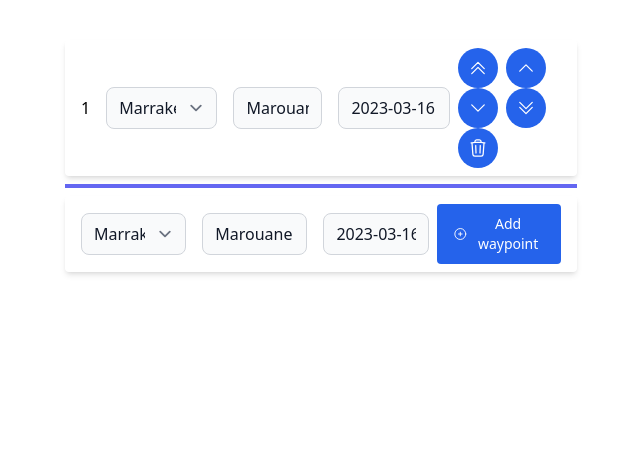
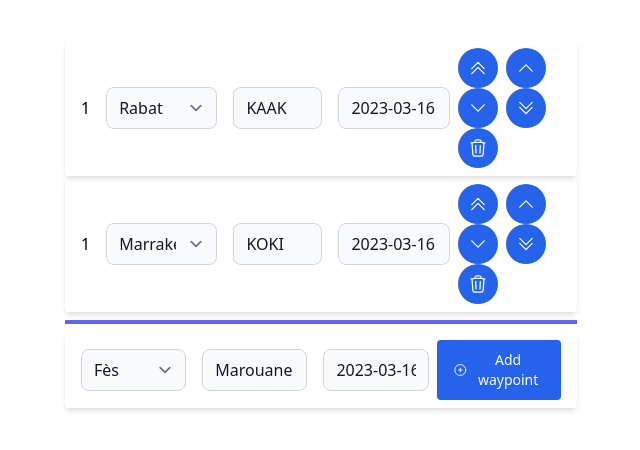
Before and after one commit to marouaneunix/app-waypoints, a React (Vite) app: page / in a window 1280 px wide. Shown: the top 450 px of the page, without its empty margins (319-959 px from the left). Built offline with nearby package versions, Linux system fonts and the light colour scheme.

Commit message:
3-data-flow-input-output

```diff
--- a/src/App.tsx
+++ b/src/App.tsx
@@ -1,23 +1,31 @@
-import { useState } from "react";
-
-import DatePicker from "react-datepicker";
 import "react-datepicker/dist/react-datepicker.css";
 import "./App.css";
-import { BottomIcon } from "./components/icons/BottomIcon";
-import { TopIcon } from "./components/icons/TopIcon";
-import { TrashIcon } from "./components/icons/TrashIcon";
-import { DownIcon } from "./components/icons/DownIcon";
-import { UpIcon } from "./components/icons/UpIcon";
-import { Button } from "./components/ui/Button";
-import { CitiesSelect } from "./components/ui/CitiesSelect";
+import { Divider } from "./components/ui/Divider";
+import { WaypointLineCreate } from "./components/WaypointLineCreate";
 import { WaypointLine } from "./components/WaypointLineEdit";
-import { WaypointLineCreate } from "./components/WaypointLineCreate";
-import { Divider } from "./components/ui/Divider";
 
 function App() {
+  const waypoints = [
+    {
+      city: "Rabat",
+      arrivalDate: new Date(),
+      driverName: "KAAK",
+    },
+    {
+      city: "Marrakech",
+      arrivalDate: new Date(),
+      driverName: "KOKI",
+    },
+  ];
   return (
     <div className="mx-96 mt-10">
-      <WaypointLine />
+      {waypoints.map((waypoint, index) => (
+        <WaypointLine
+          key={index}
+          waypoint={waypoint}
+        />
+      ))}
+
       <Divider />
       <WaypointLineCreate />
     </div>
--- a/src/components/WaypointLineCreate.tsx
+++ b/src/components/WaypointLineCreate.tsx
@@ -7,7 +7,7 @@ export const WaypointLineCreate = () => {
     return (
         <div className="flex flex-row p-2 rounded shadow-md items-center">
         <div className="basis-1/4  mx-2">
-          <CitiesSelect />
+          <CitiesSelect city="Fès" onSelectCity={city => console.log(city)}/>
         </div>
         <div className="basis-1/4 mx-2">
           <input
--- a/src/components/WaypointLineEdit.tsx
+++ b/src/components/WaypointLineEdit.tsx
@@ -1,26 +1,36 @@
-import { BottomIcon } from "./icons/BottomIcon"
-import { DownIcon } from "./icons/DownIcon"
-import { TopIcon } from "./icons/TopIcon"
-import { TrashIcon } from "./icons/TrashIcon"
-import { UpIcon } from "./icons/UpIcon"
-import { Button } from "./ui/Button"
-import { CitiesSelect } from "./ui/CitiesSelect"
 import DatePicker from "react-datepicker";
 import "react-datepicker/dist/react-datepicker.css";
+import { BottomIcon } from "./icons/BottomIcon";
+import { DownIcon } from "./icons/DownIcon";
+import { TopIcon } from "./icons/TopIcon";
+import { TrashIcon } from "./icons/TrashIcon";
+import { UpIcon } from "./icons/UpIcon";
+import { Button } from "./ui/Button";
+import { CitiesSelect } from "./ui/CitiesSelect";
 
-export const WaypointLine = () => {
-
+interface Waypoint {
+  city: string;
+  driverName: string;
+  arrivalDate: Date;
+}
+type WaypointProps = {
+  waypoint: Waypoint;
+};
+export const WaypointLine = ({ waypoint }: WaypointProps) => {
   return (
     <div className="flex flex-row p-2 rounded shadow-md items-center">
       <div className="flex-none  mx-2">1</div>
       <div className="basis-1/4  mx-2">
-          <CitiesSelect />
+        <CitiesSelect
+          onSelectCity={(city) => console.log(city)}
+          city={waypoint.city}
+        />
       </div>
       <div className="basis-1/5 mx-2">
         <input
           placeholder="Driver name"
           type="text"
-            value={"Marouane"}
+          value={waypoint.driverName}
           onChange={(event) => console.log(event)}
           className="w-full rounded-lg bg-gray-50 border border-gray-300 text-gray-900"
         />
@@ -29,7 +39,7 @@ export const WaypointLine = () => {
         <DatePicker
           className="w-full rounded-lg bg-gray-50 border border-gray-300 text-gray-900"
           showTimeSelect
-            selected={new Date()}
+          selected={waypoint.arrivalDate}
           onChange={(date: Date) => console.log(date)}
           dateFormat="yyyy-MM-dd hh:mm aa"
           placeholderText="Arrival Date"
@@ -53,5 +63,5 @@ export const WaypointLine = () => {
         </Button>
       </div>
     </div>
-    )
-}
+  );
+};
--- a/src/components/ui/CitiesSelect.tsx
+++ b/src/components/ui/CitiesSelect.tsx
@@ -1,3 +1,4 @@
+import { useState } from "react";
 
 
 
@@ -16,11 +17,17 @@ const cities = [
     "Tétouan",
   ];
 
-export const CitiesSelect = () => {
+  type Props= {
+    city: string,
+    onSelectCity: (city: string) => void
+  };
+export const CitiesSelect = ({city, onSelectCity}: Props) => {
+
+
     return (
         <select
-            defaultValue="Marrakech"
-            onChange={(city) => console.log(city.target.value)}
+            value={city}
+            onChange={(event) => onSelectCity(event.target.value)}
             className="w-full rounded-lg  bg-gray-50 border border-gray-300 text-gray-900"
           >
             {cities.map((city) => (
--- a/src/components/ui/Divider.tsx
+++ b/src/components/ui/Divider.tsx
@@ -1,4 +1,3 @@
-
 export const Divider = () => (
-    <div className="flex flex-row border-b-4 border-indigo-500 my-2"></div>
-)
+  <div className="flex flex-row border-b-4 border-indigo-500 my-2"></div>
+);
```
Lines whose indentation alone changed are shown as unchanged.
